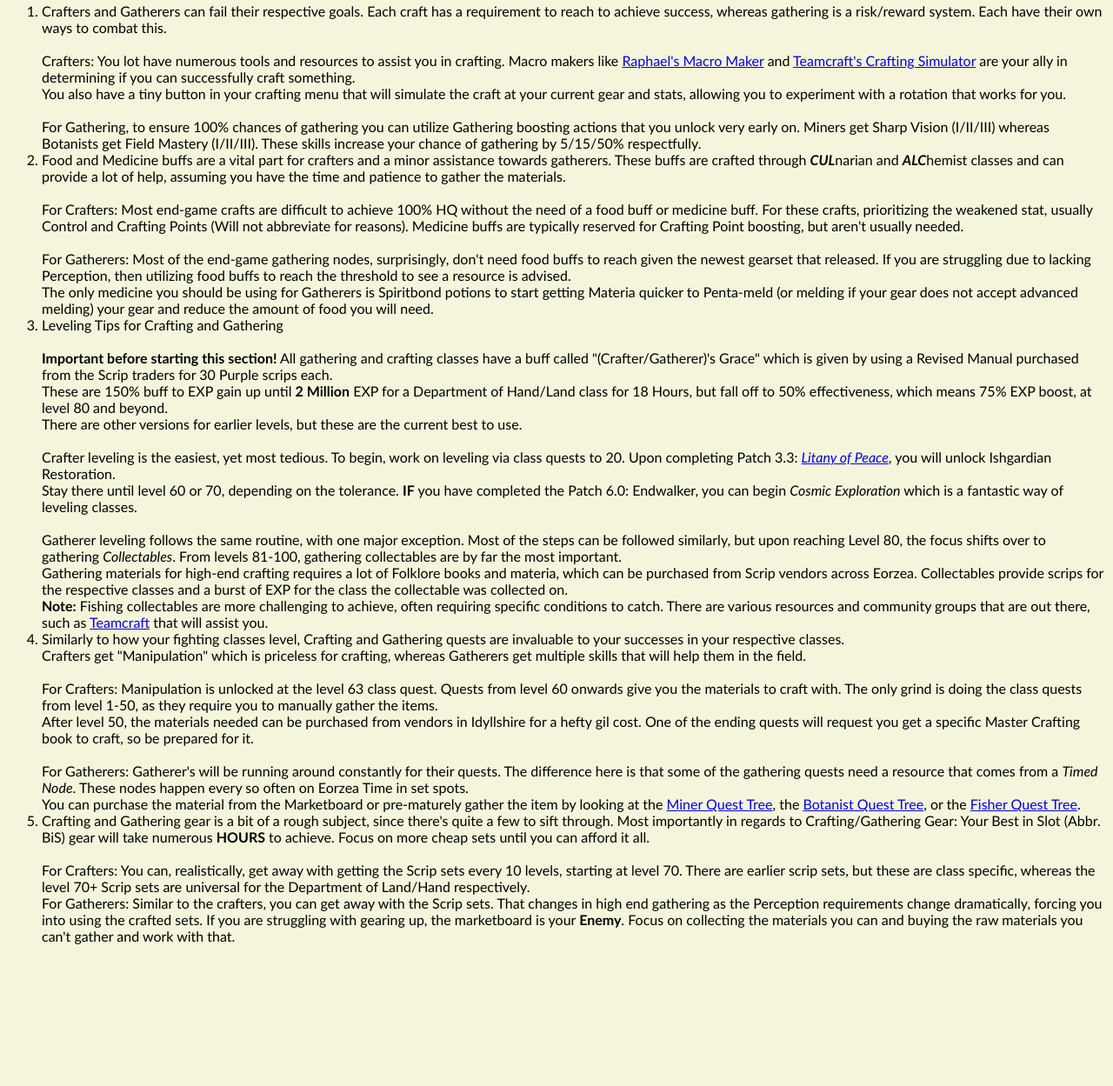
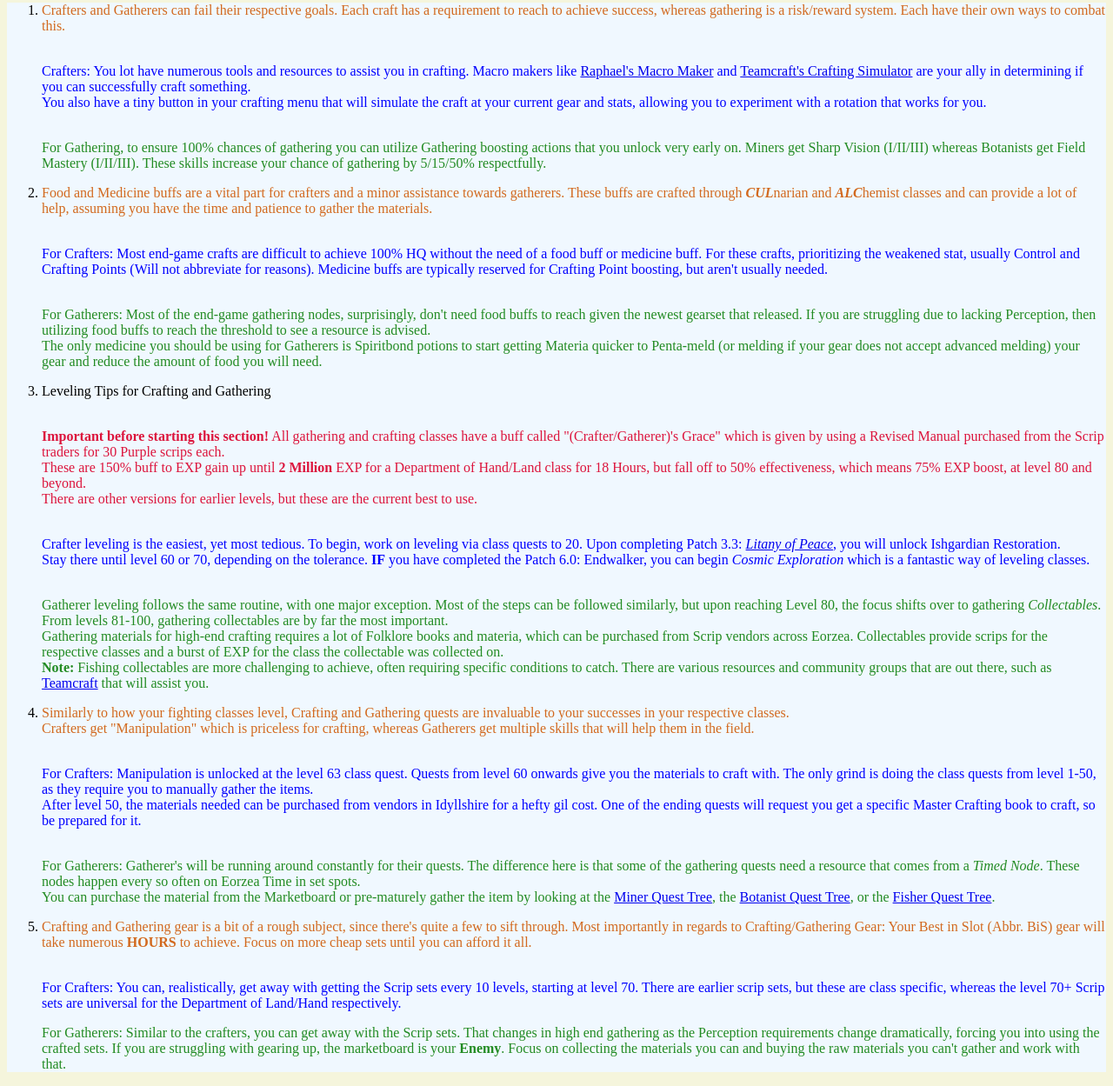
Before and after one commit to SergeantKPR/csc-2274, a plain HTML site: page index.html in a window 1280 px wide. Shown: the part 479-1728 px from the top of the page at 87% size. Before the commit the page ends 1581 px from the top, so only its background shows below. Drawn offline with Linux system fonts and the light colour scheme.

Commit message:
Added the updated index file and stylesheet
Added the index.html file with supporting stylesheet named style.css to the repository. Should any further updates be needed, expect further resubmissions

```diff
--- a/index.html
+++ b/index.html
@@ -4,44 +4,14 @@
   <!-- charset -->
   <meta charset="utf-8" />
 
-  <!-- viewport from old class examples-->
+  <!-- viewport from old CSC course examples-->
    <meta name="viewport" content="width=device-width, initial-scale=1.0">
   <!--Default title name-->
   <title>
       CSC 2274 - About Me
   </title>
   <!-- Stylesheet -->
-  <!-- <link rel="Stylesheet" href="style.css"> -->
-  <style>
-  /* Header 1 */
-  h1
-  {
-      color:blue;
-      font-size:50px;
-  }
-
-  /* Body */
-  body
-  {
-      font-family: 'Trebuchet MS', Arial, Helvetica, sans-serif;
-      font-size: 16px;
-      background-color: beige
-  }
-
-  /* Header 2 */
-  h2{font-family:verdana}
-
-  /* Header 4 */
-  h4{font-family:sans-serif}
-
-  /* alternate header styles */
-  .alternate-style
-  {
-      text-align: center;
-      font-size: 24px;
-  }
-
-  </style>
+  <link rel="Stylesheet" href="style.css">
 
 </head>
 <body>
@@ -64,57 +34,85 @@
     <h4 class="alternate-style">Department of Hand classes are called Crafting Classes | Department of Land classes are called Gathering classes</h4>
     <ol class="top-5-list">
       <li> <!-- Section 1: Managing successful crafting/gathering attempts -->
+        <p class="list-context">
           Crafters and Gatherers can fail their respective goals. Each craft has a requirement to reach to achieve success, whereas gathering is a risk/reward system. Each have their own ways to combat this.<br><br>
+        </p>
 
+        <p class="crafting-tips">
           Crafters: You lot have numerous tools and resources to assist you in crafting. Macro makers like <a href="https://www.raphael-xiv.com" target="_blank">Raphael's Macro Maker</a> and <a href="https://ffxivteamcraft.com/simulator" target="_blank">Teamcraft's Crafting Simulator</a> are your ally in determining if you can successfully craft something.<br>
           You also have a tiny button in your crafting menu that will simulate the craft at your current gear and stats, allowing you to experiment with a rotation that works for you.<br><br>
+        </p>
 
+        <p class="gathering-tips">
           For Gathering, to ensure 100% chances of gathering you can utilize Gathering boosting actions that you unlock very early on. Miners get Sharp Vision (I/II/III) whereas Botanists get Field Mastery (I/II/III). These skills increase your chance of gathering by 5/15/50% respectfully.<br>
+        </p>
       </li>
 
       <li> <!-- Section 2: Utilizing food and medicine buffs-->
+        <p class="list-context">
           Food and Medicine buffs are a vital part for crafters and a minor assistance towards gatherers. These buffs are crafted through <i><strong>CUL</strong></i>narian and <i><strong>ALC</strong></i>hemist classes and can provide a lot of help, assuming you have the time and patience to gather the materials.<br><br>
+        </p>
 
+        <p class="crafting-tips">
           For Crafters: Most end-game crafts are difficult to achieve 100% HQ without the need of a food buff or medicine buff. For these crafts, prioritizing the weakened stat, usually Control and Crafting Points (Will not abbreviate for reasons). Medicine buffs are typically reserved for Crafting Point boosting, but aren't usually needed.<br><br>
+        </p>
 
+        <p class="gathering-tips">
           For Gatherers: Most of the end-game gathering nodes, surprisingly, don't need food buffs to reach given the newest gearset that released. If you are struggling due to lacking Perception, then utilizing food buffs to reach the threshold to see a resource is advised.<br>
           The only medicine you should be using for Gatherers is Spiritbond potions to start getting Materia quicker to Penta-meld (or melding if your gear does not accept advanced melding) your gear and reduce the amount of food you will need.<br>
+        </p>
       </li>
 
       <li> <!-- Section 3: Leveling tips for crafting/gathering professions -->
           Leveling Tips for Crafting and Gathering<br><br>
 
+          <p class="list-important-info">
             <strong>Important before starting this section!</strong> All gathering and crafting classes have a buff called "(Crafter/Gatherer)'s Grace" which is given by using a Revised Manual purchased from the Scrip traders for 30 Purple scrips each.<br>
             These are 150% buff to EXP gain up until <strong>2 Million</strong> EXP for a Department of Hand/Land class for 18 Hours, but fall off to 50% effectiveness, which means 75% EXP boost, at level 80 and beyond.<br>
             There are other versions for earlier levels, but these are the current best to use.<br><br>
+          </p>
 
+          <p class="crafting-tips">
             Crafter leveling is the easiest, yet most tedious. To begin, work on leveling via class quests to 20. Upon completing Patch 3.3: <i><a href="https://ffxiv.consolegameswiki.com/wiki/Post-Heavensward_Main_Scenario_Quests" target="_blank">Litany of Peace</a></i>, you will unlock Ishgardian Restoration. <br>
             Stay there until level 60 or 70, depending on the tolerance. <strong>IF</strong> you have completed the Patch 6.0: Endwalker, you can begin <i>Cosmic Exploration</i> which is a fantastic way of leveling classes. <br><br>
+          </p>
 
 
+          <p class="gathering-tips">
             Gatherer leveling follows the same routine, with one major exception. Most of the steps can be followed similarly, but upon reaching Level 80, the focus shifts over to gathering <i>Collectables</i>. From levels 81-100, gathering collectables are by far the most important.<br>
             Gathering materials for high-end crafting requires a lot of Folklore books and materia, which can be purchased from Scrip vendors across Eorzea. Collectables provide scrips for the respective classes and a burst of EXP for the class the collectable was collected on.<br>
             <strong>Note:</strong> Fishing collectables are more challenging to achieve, often requiring specific conditions to catch. There are various resources and community groups that are out there, such as <a href="https://ffxivteamcraft.com" target="_blank">Teamcraft</a> that will assist you.<br>
+          </p>
       </li>
 
       <li> <!-- Section 4: Class Quests -->
+          <p class="list-context">
             Similarly to how your fighting classes level, Crafting and Gathering quests are invaluable to your successes in your respective classes.<br>
             Crafters get "Manipulation" which is priceless for crafting, whereas Gatherers get multiple skills that will help them in the field. <br><br>
+          </p>
 
+          <p class="crafting-tips">
             For Crafters: Manipulation is unlocked at the level 63 class quest. Quests from level 60 onwards give you the materials to craft with. The only grind is doing the class quests from level 1-50, as they require you to manually gather the items.<br>
             After level 50, the materials needed can be purchased from vendors in Idyllshire for a hefty gil cost. One of the ending quests will request you get a specific Master Crafting book to craft, so be prepared for it.<br><br>
+          </p>
 
+          <p class="gathering-tips">
             For Gatherers: Gatherer's will be running around constantly for their quests. The difference here is that some of the gathering quests need a resource that comes from a <i>Timed Node</i>. These nodes happen every so often on Eorzea Time in set spots.<br>
             You can purchase the material from the Marketboard or pre-maturely gather the item by looking at the <a href="https://ffxiv.consolegameswiki.com/wiki/Miner_Quests" target="_blank">Miner Quest Tree</a>, the <a href="https://ffxiv.consolegameswiki.com/wiki/Botanist_Quests" target="_blank">Botanist Quest Tree</a>, or the <a href="https://ffxiv.consolegameswiki.com/wiki/Fisher_Quests" target="_blank">Fisher Quest Tree</a>.<br>
+          </p>
       </li>
 
       <li> <!-- Section 5: Crafting/Gathering Gear -->
+          <p class="list-context">
             Crafting and Gathering gear is a bit of a rough subject, since there's quite a few to sift through. Most importantly in regards to Crafting/Gathering Gear: Your Best in Slot (Abbr. BiS) gear will take numerous <strong>HOURS</strong> to achieve. Focus on more cheap sets until you can afford it all. <br><br>
+          </p>
 
+          <p class="crafting-tips">
             For Crafters: You can, realistically, get away with getting the Scrip sets every 10 levels, starting at level 70. There are earlier scrip sets, but these are class specific, whereas the level 70+ Scrip sets are universal for the Department of Land/Hand respectively.<br>
+          </p>
+          <p class="gathering-tips">
             For Gatherers: Similar to the crafters, you can get away with the Scrip sets. That changes in high end gathering as the Perception requirements change dramatically, forcing you into using the crafted sets. If you are struggling with gearing up, the marketboard is your <strong>Enemy</strong>. Focus on collecting the materials you can and buying the raw materials you can't gather and work with that.<br>
+          </p>
       </li>
     </ol>
 </body>
-
-<!-- <footer>&copy;Testing</footer> -->
--- /dev/null
+++ b/style.css
@@ -0,0 +1,46 @@
+/* Header 1 */
+h1
+{
+    color:blue;
+    font-size:50px;
+}
+
+/* Body */
+body
+{
+    font-family: 'Trebuchet MS', Arial, Helvetica, sans-serif;
+    font-size: 16px;
+    background-color: beige
+}
+
+/* Header 2 */
+h2{font-family:verdana}
+
+/* Header 4 */
+h4{font-family:sans-serif}
+
+/* alternate header styles */
+.alternate-style
+{
+    text-align: center;
+    font-size: 24px;
+}
+
+/* Top 5 List */
+ol.top-5-list
+{
+    font-family: 'Times New Roman';
+    background-color:aliceblue;
+}
+
+/* All Context Inside the List */
+.list-context{color:chocolate;}
+
+/* Important Information for Users to Remember */
+.list-important-info{color:crimson;}
+
+/* All Crafting Class Tips in the List */
+.crafting-tips{color:blue;}
+
+/* All Gathering Class Tips in the List */
+.gathering-tips{color:forestgreen;}
```
Lines whose indentation alone changed are shown as unchanged.
